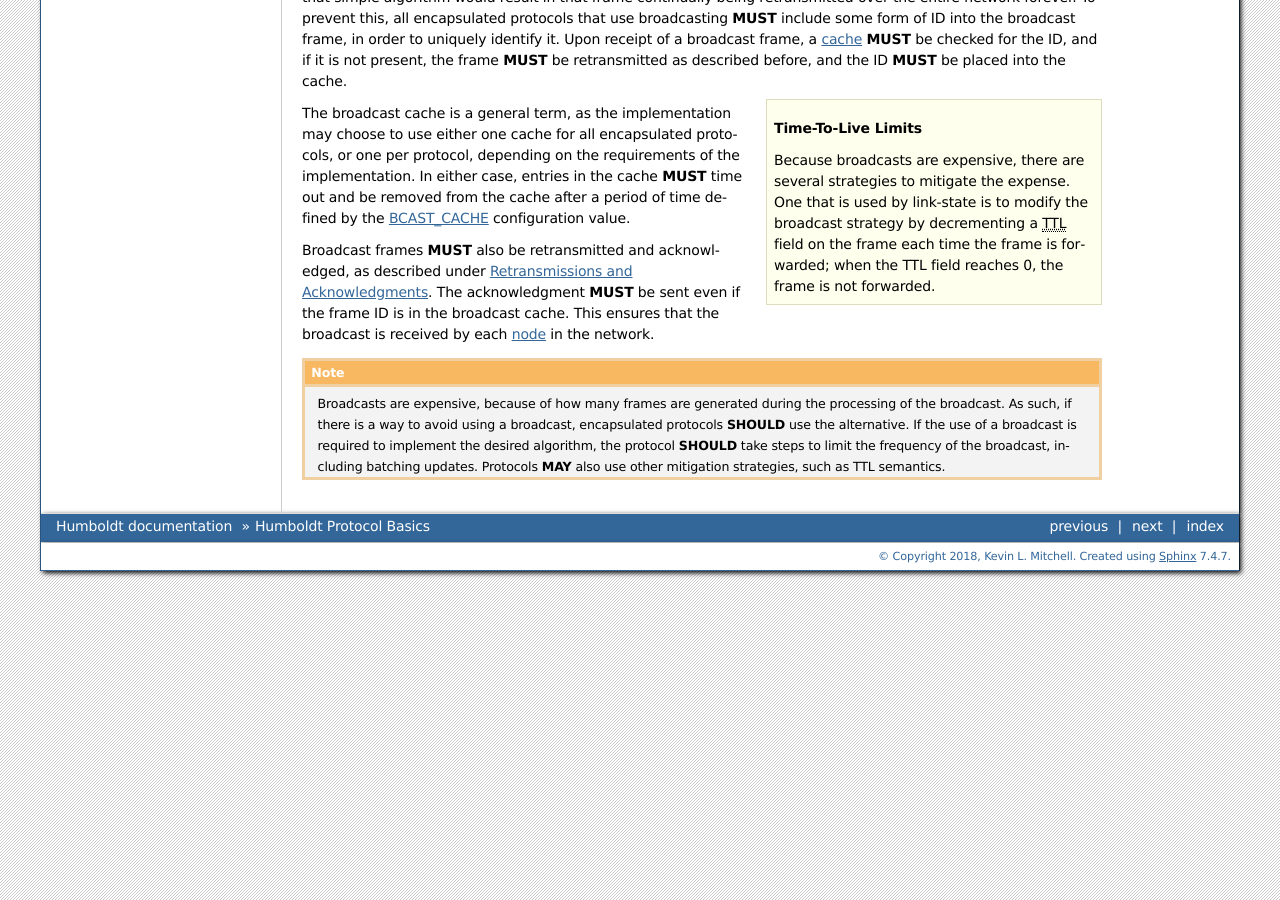
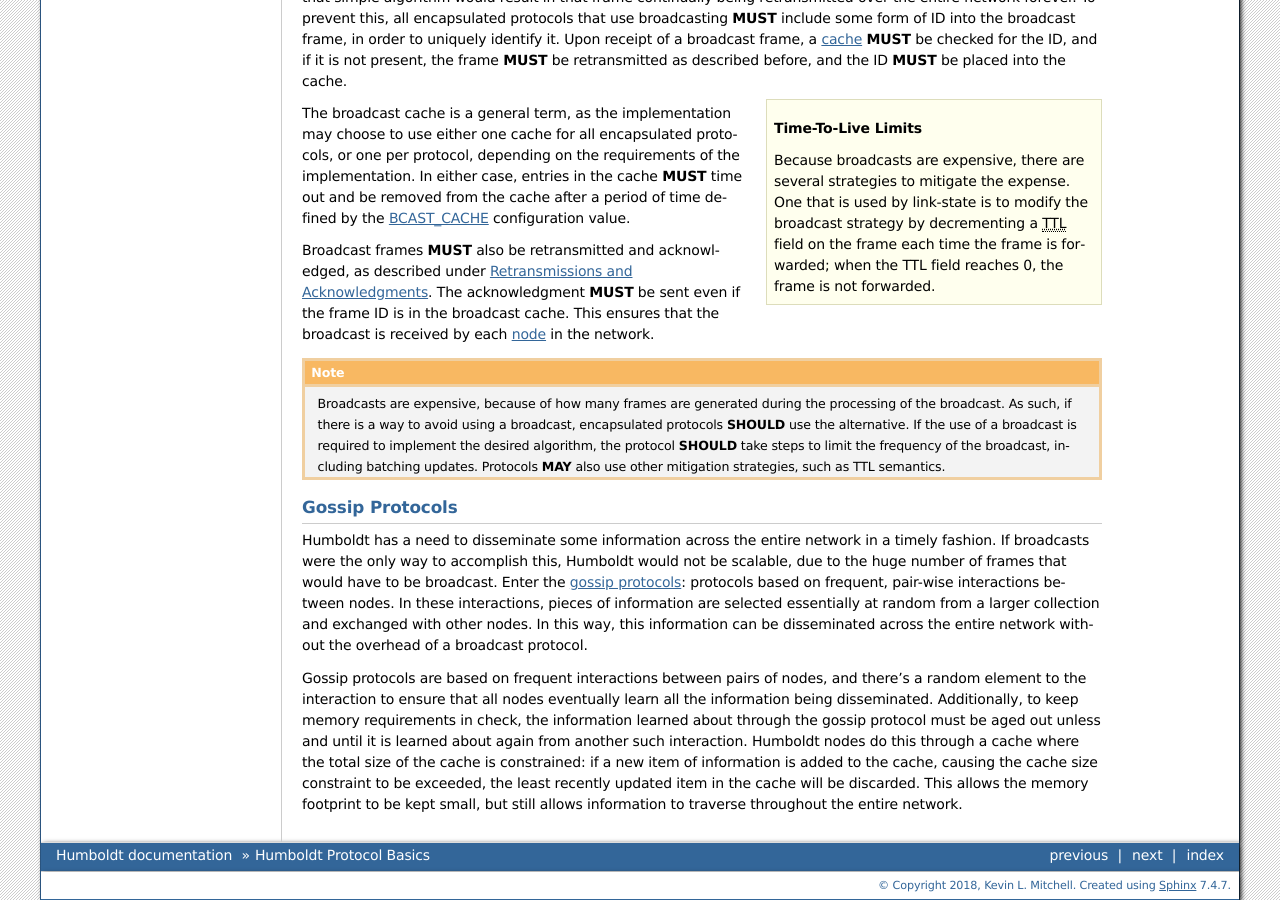
Before and after one commit to hydralang/humboldt-doc, a Sphinx documentation site: the page built from source/basics.rst, in a window 1280 px wide and 900 px high, scrolled down 2530 px. Built offline with Sphinx 7.4.7, drawn with Linux system fonts in a browser that asks for light colours.

Commit message:
Add a section on gossip
This commit adds a section to the basics.rst file explaining gossip
protocols.

```diff
--- a/source/basics.rst
+++ b/source/basics.rst
@@ -240,3 +240,33 @@
    to limit the frequency of the broadcast, including batching
    updates.  Protocols **MAY** also use other mitigation strategies,
    such as TTL semantics.
+
+.. index:: ! gossip
+.. index:: ! gossip protocols
+
+Gossip Protocols
+----------------
+
+Humboldt has a need to disseminate some information across the entire
+network in a timely fashion.  If broadcasts were the only way to
+accomplish this, Humboldt would not be scalable, due to the huge
+number of frames that would have to be broadcast.  Enter the
+:term:`gossip protocols`: protocols based on frequent, pair-wise
+interactions between nodes.  In these interactions, pieces of
+information are selected essentially at random from a larger
+collection and exchanged with other nodes.  In this way, this
+information can be disseminated across the entire network without the
+overhead of a broadcast protocol.
+
+Gossip protocols are based on frequent interactions between pairs of
+nodes, and there's a random element to the interaction to ensure that
+all nodes eventually learn all the information being disseminated.
+Additionally, to keep memory requirements in check, the information
+learned about through the gossip protocol must be aged out unless and
+until it is learned about again from another such interaction.
+Humboldt nodes do this through a cache where the total size of the
+cache is constrained: if a new item of information is added to the
+cache, causing the cache size constraint to be exceeded, the least
+recently updated item in the cache will be discarded.  This allows the
+memory footprint to be kept small, but still allows information to
+traverse throughout the entire network.
```
